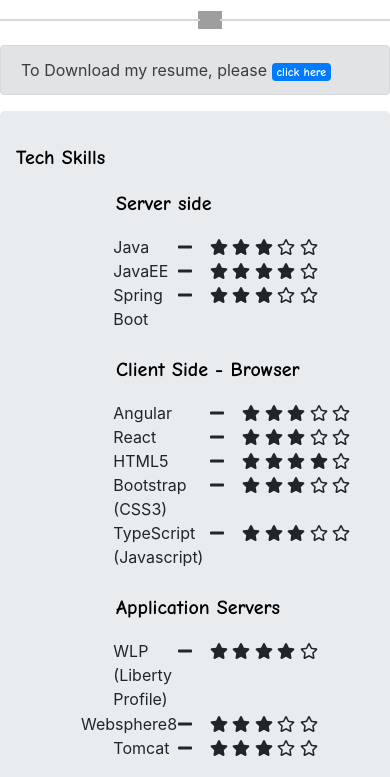
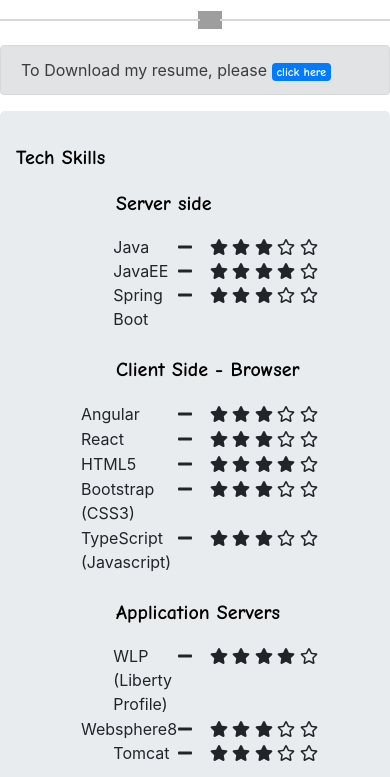
Before and after one commit to IndraneelCS/mysite, a plain HTML site: page skills.html in a window 390 px wide. Shown: the part 67-844 px from the top of the page. Drawn offline with nearby package versions, Linux system fonts and the light colour scheme; grey boxes are pictures that could not be loaded.

Commit message:
fixing mobile layout issue

```diff
--- a/skills.html
+++ b/skills.html
@@ -115,7 +115,7 @@
         <br>
         <p class="lead font-weight-bold tab-space">Client Side - Browser</p>
         <div class="row">
-            <div class="col-1 col-lg-1">
+            <div class="col-0 col-lg-1">
 
             </div>
             <div class="col-5 tab-space col-lg-2">
@@ -133,7 +133,7 @@
             </div>
         </div>
         <div class="row">
-            <div class="col-1 col-lg-1">
+            <div class="col-0 col-lg-1">
 
             </div>
             <div class="col-5 tab-space col-lg-2">
@@ -151,7 +151,7 @@
             </div>
         </div>
         <div class="row">
-            <div class="col-1 col-lg-1">
+            <div class="col-0 col-lg-1">
 
             </div>
             <div class="col-5 tab-space col-lg-2">
@@ -169,7 +169,7 @@
             </div>
         </div>
         <div class="row">
-            <div class="col-1 col-lg-1">
+            <div class="col-0 col-lg-1">
 
             </div>
             <div class="col-5 tab-space col-lg-2">
@@ -187,7 +187,7 @@
             </div>
         </div>
         <div class="row">
-            <div class="col-1 col-lg-1">
+            <div class="col-0 col-lg-1">
 
             </div>
             <div class="col-5 tab-space col-lg-2">
```
